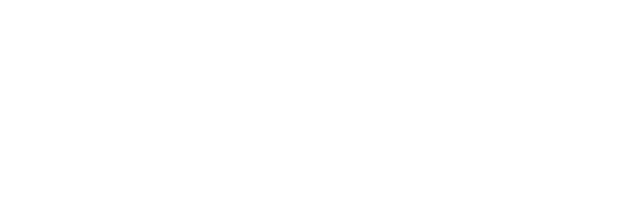
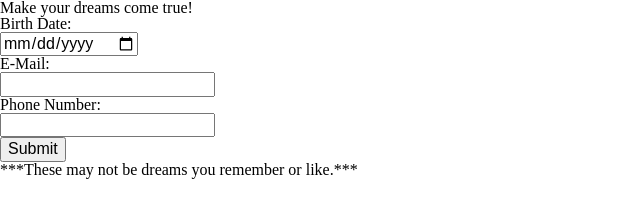
Before and after one commit to gprawdHCI/lab2, a plain HTML site: page index.html in a window 1280 px wide. Shown: the whole page, without its empty margins (0-640 px from the left). Drawn offline with Linux system fonts and the light colour scheme.

Commit message:
link css sheets added form

```diff
--- a/index.html
+++ b/index.html
@@ -1,11 +1,30 @@
 <!DOCTYPE html>
 <html lang="en">
-    <head>
-        <meta charset="UTF-8">
-        <title></title>
-    </head>
-    <body>
-        <h1></h1>
-            <p></p>
-    </body>
+<head>
+  <meta charset="UTF-8">
+  <link rel="stylesheet" media="screen" href="css/reset.css" />
+  <link rel="stylesheet" media="screen" href="css/screen.css" />
+  <title>Lab 2</title>
+</head>
+<body>
+  <h1>Make your dreams come true!</h1>
+  <form action="null" method="get">
+    <ul>
+      <li>
+        <label for="bday">Birth Date:</label><p></p>
+        <input type="date" id="bday">
+      </li>
+      <li>
+        <label for="mail">E-Mail:</label><p></p>
+        <input type="email" id="mail">
+      </li>
+      <li>
+        <label for="phone">Phone Number:</label><p></p>
+        <input type="tel" id="phone">
+      </li>
+    </ul>
+    <input type="submit" value="Submit">
+  </form>
+  <p>***These may not be dreams you remember or like.***</p>
+</body>
 </html>
```
